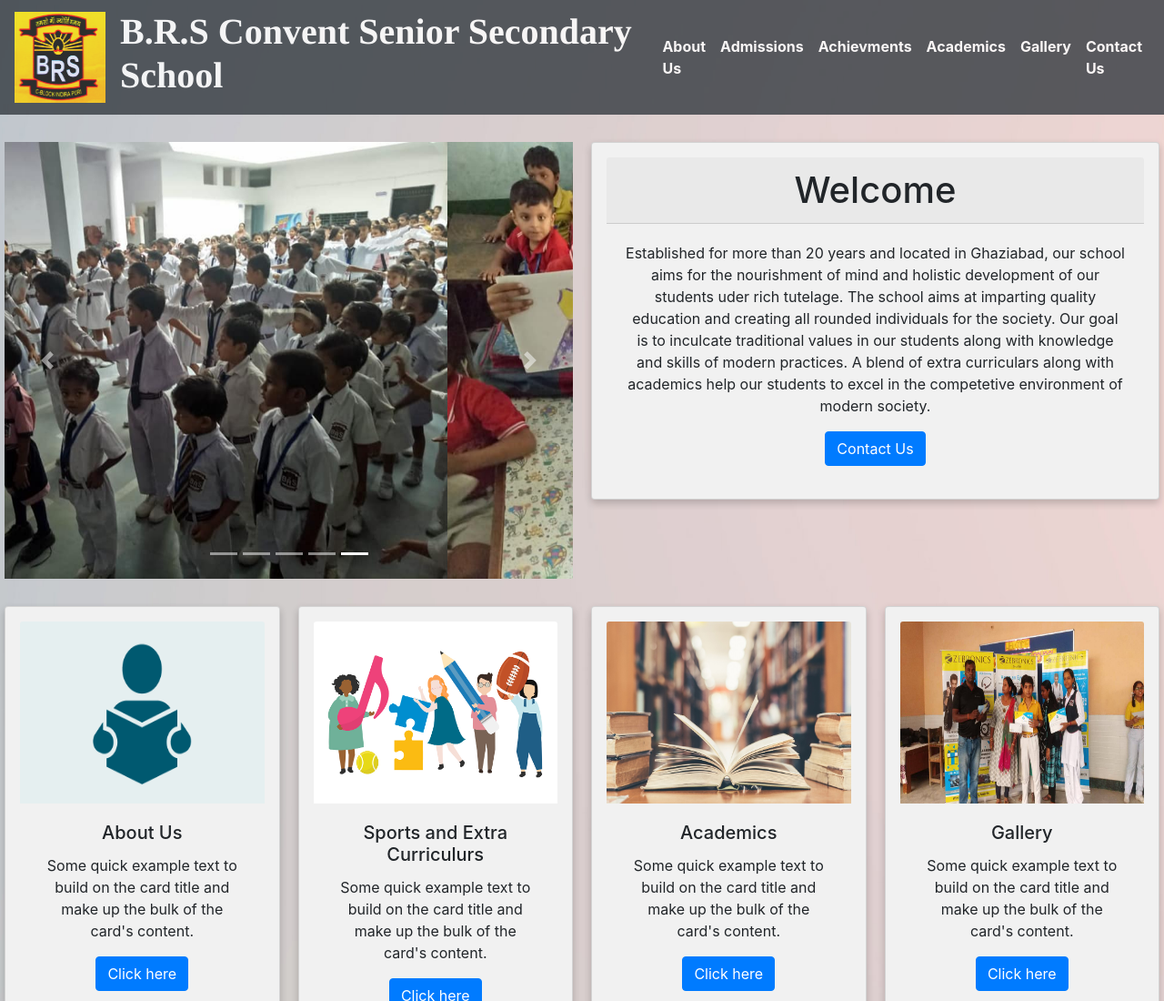
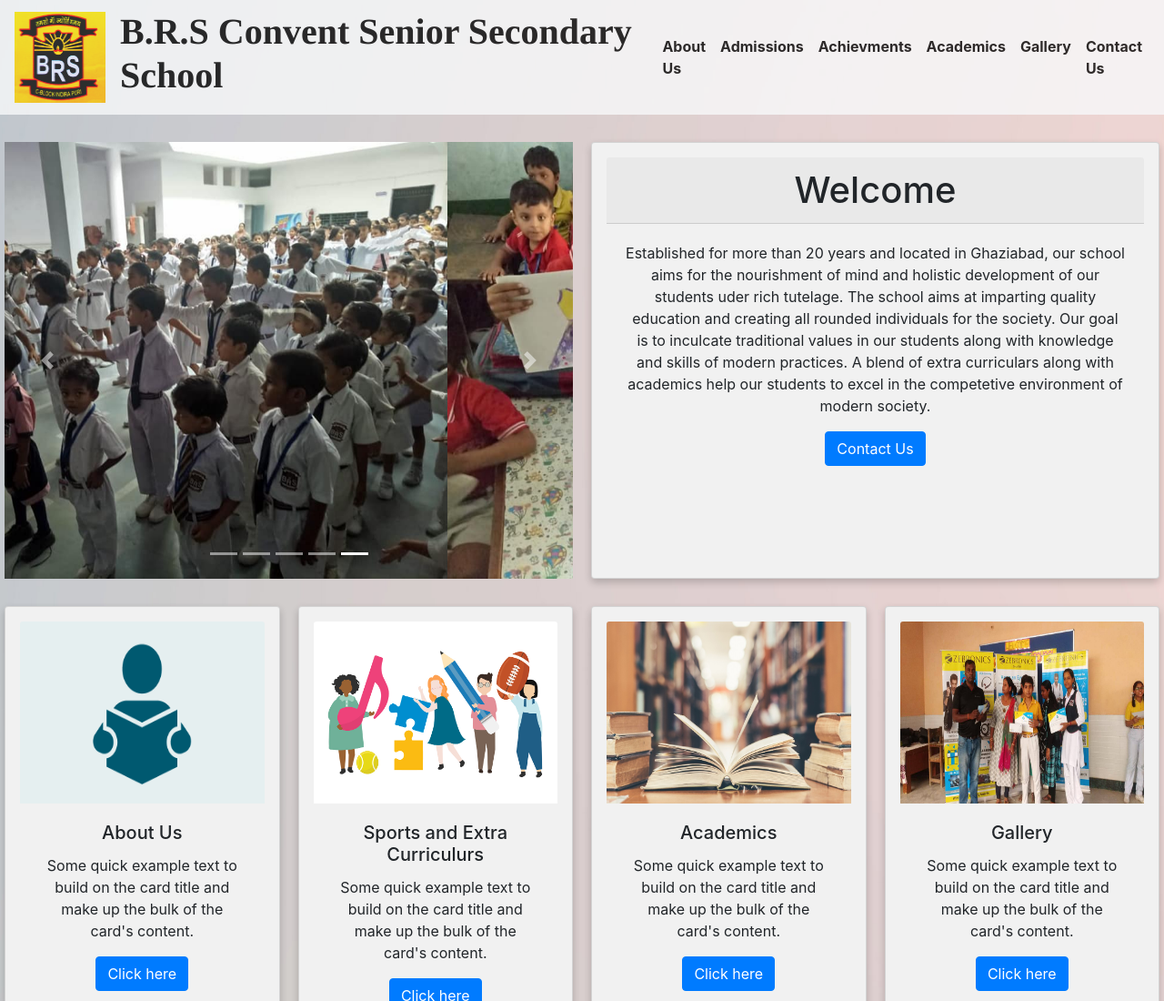
Before and after one commit to utk61198/schoolwebsite, a plain HTML site: page index.html in a window 1280 px wide. Shown: the top 1100 px of the page at 91% size. Drawn offline with nearby package versions, Linux system fonts and the light colour scheme.

Commit message:
light nav

```diff
--- a/index.html
+++ b/index.html
@@ -31,7 +31,7 @@
 
 
   <body class="bimage">
-    <nav class="navbar navbar-expand-md bg-dark navbar-dark" style="opacity: 0.8;">
+    <nav class="navbar navbar-expand-md bg-light navbar-light" style="opacity: 0.8;">
       <!-- Brand -->
       <a class="navbar-brand" href="#">
         <img
@@ -42,7 +42,7 @@
           style="vertical-align: middle;"
         />
       </a>
-      <h2 style="font-size: 5vh; color:white;font-weight: bold;font-family:Times;">
+      <h2 style="font-size: 5vh; color:black;font-weight: bold;font-family:Times;">
 
         B.R.S Convent Senior Secondary School
       </h2>
@@ -59,29 +59,29 @@
       <div class="collapse navbar-collapse" id="collapsibleNavbar">
         <ul class="navbar-nav ml-auto">
           <li class="nav-item">
-            <a class="nav-link" href="aboutus.html" style="color: white;font-weight: bold;">About Us</a>
+            <a class="nav-link" href="aboutus.html" style="color:black;font-weight: bold;">About Us</a>
           </li>
 
           <li class="nav-item">
-            <a class="nav-link" href="admissions.html" style="color: white;font-weight: bold;">Admissions</a>
+            <a class="nav-link" href="admissions.html" style="color:black;font-weight: bold;">Admissions</a>
           </li>
 
 
 
           <li class="nav-item">
-            <a class="nav-link" href="achievment.html" style="color: white;font-weight: bold;">Achievments</a>
+            <a class="nav-link" href="achievment.html" style="color:black;font-weight: bold;">Achievments</a>
           </li>
 
           <li class="nav-item">
-            <a class="nav-link" href="academics.html" style="color: white;font-weight: bold;">Academics</a>
+            <a class="nav-link" href="academics.html" style="color:black;font-weight: bold;">Academics</a>
           </li>
 
           <li class="nav-item">
-            <a class="nav-link" href="gallery.html" style="color: white;font-weight: bold;">Gallery</a>
+            <a class="nav-link" href="gallery.html" style="color: black;font-weight: bold;">Gallery</a>
           </li>
 
           <li class="nav-item"></li>
-            <a class="nav-link" href="#section1" style="color: white;font-weight: bold;">Contact Us</a>
+            <a class="nav-link" href="#section1" style="color: black;font-weight: bold;">Contact Us</a>
           </li>
         </ul>
       </div>
@@ -215,7 +215,7 @@
 
 <div class="column1">
 
-  <div class="card">
+  <div class="card" style="height: 60vh;">
     <h1 class="card-header">
       Welcome
     </h1>
```
Also changed, not shown: aboutus.html (+8 -8 lines), academics.html (+10 -20 lines), achievment.html (+10 -20 lines), admissions.html (+10 -20 lines), gallery.html (+10 -20 lines), sports.html (+10 -20 lines).
